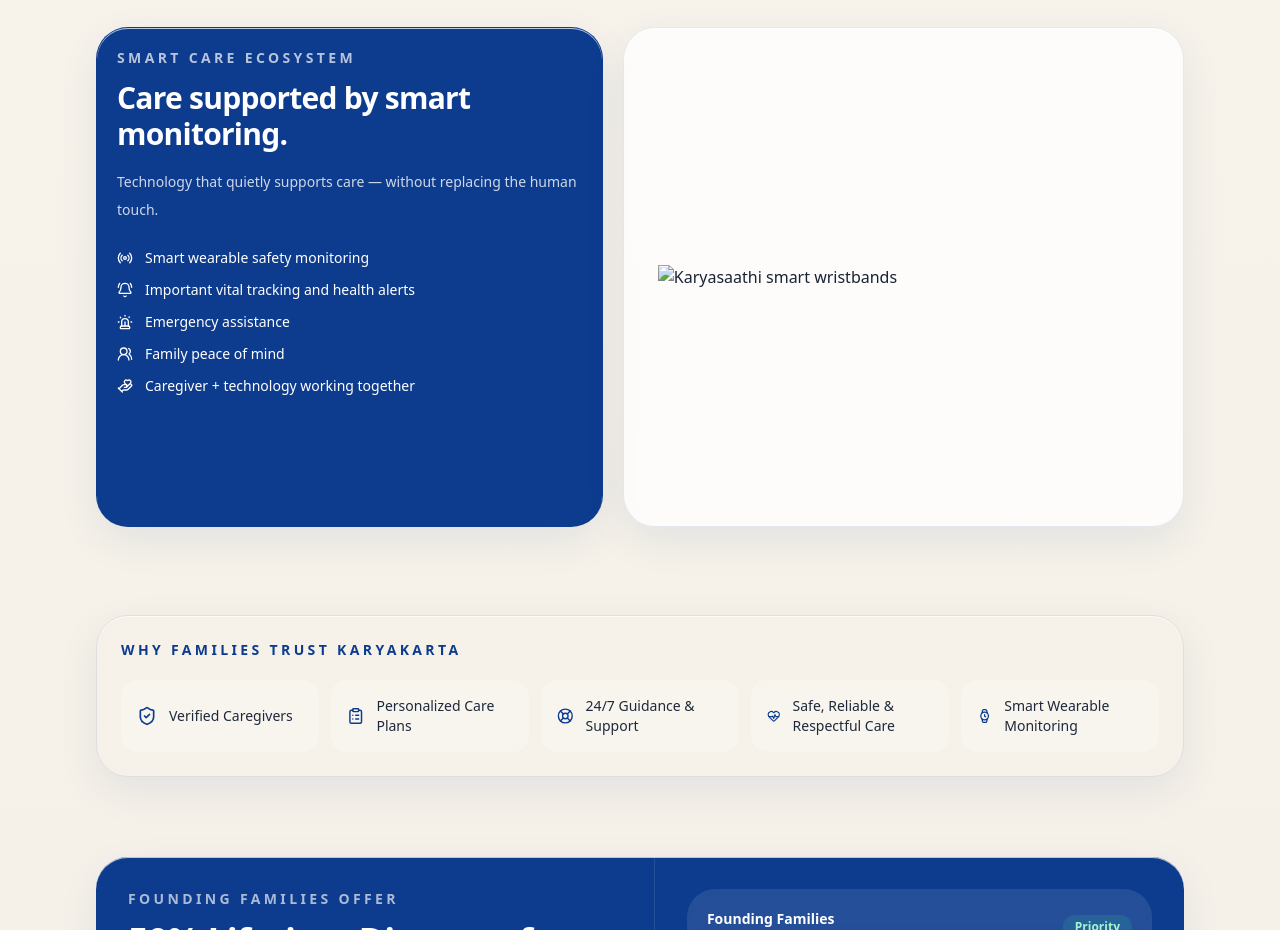
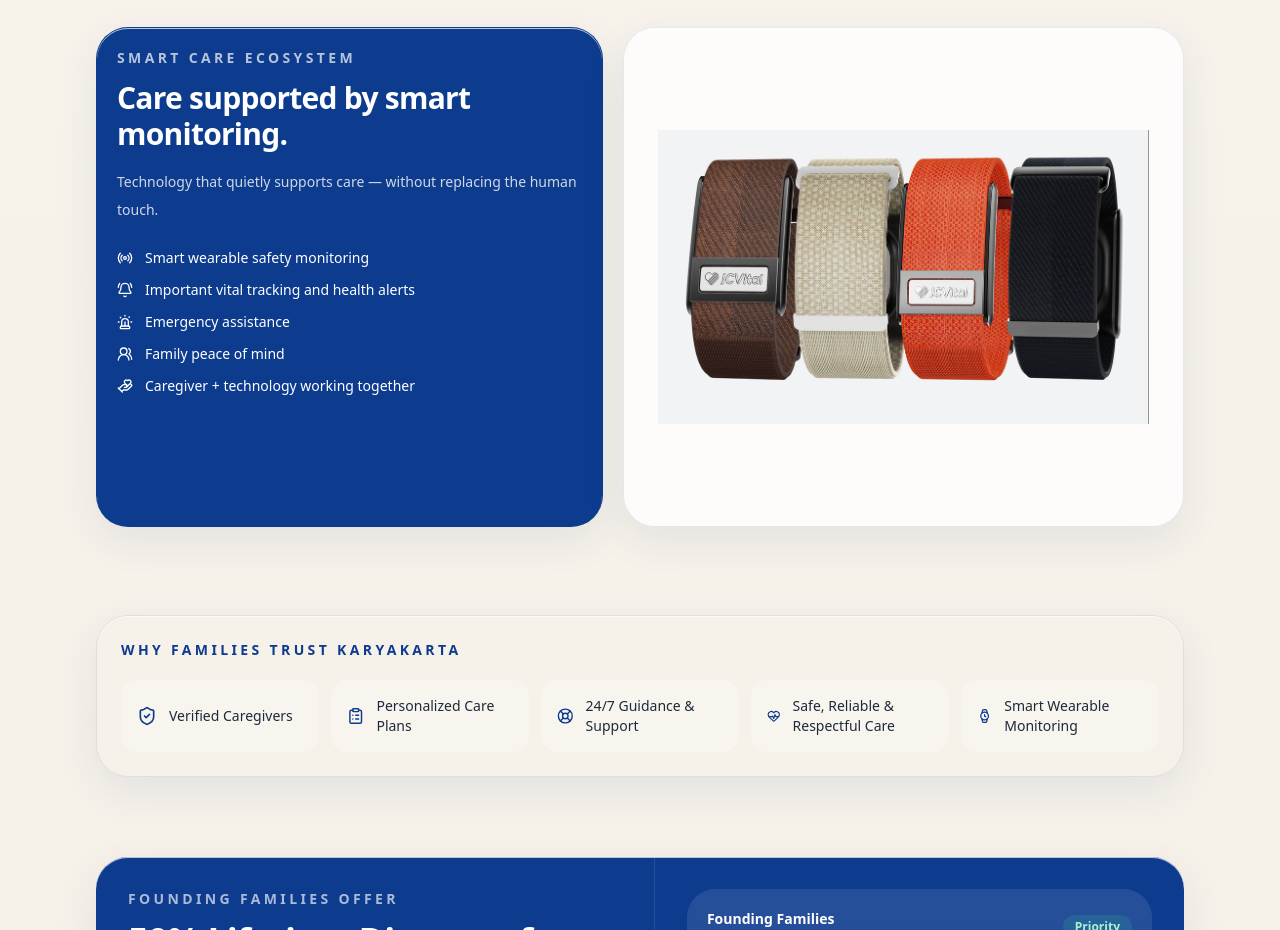
Before and after one commit to drunkmaverick/Karyakarta-First-Access, a plain HTML site: page index.html in a window 1280 px wide. Shown: the part 1780-2710 px from the top of the page. Drawn offline with nearby package versions, Linux system fonts and the light colour scheme.

Commit message:
Update index.html

```diff
--- a/index.html
+++ b/index.html
@@ -218,7 +218,7 @@
 
        <div class="rounded-[2rem] border border-[#0D3B8E]/10 bg-white/75 soft-card h-[500px] flex items-center justify-center">
   <img
-    src="./images/wristband.png"
+    src="./wristband.png"
     alt="Karyasaathi smart wristbands"
     class="w-[88%] max-w-[720px] object-contain"
   >
```
